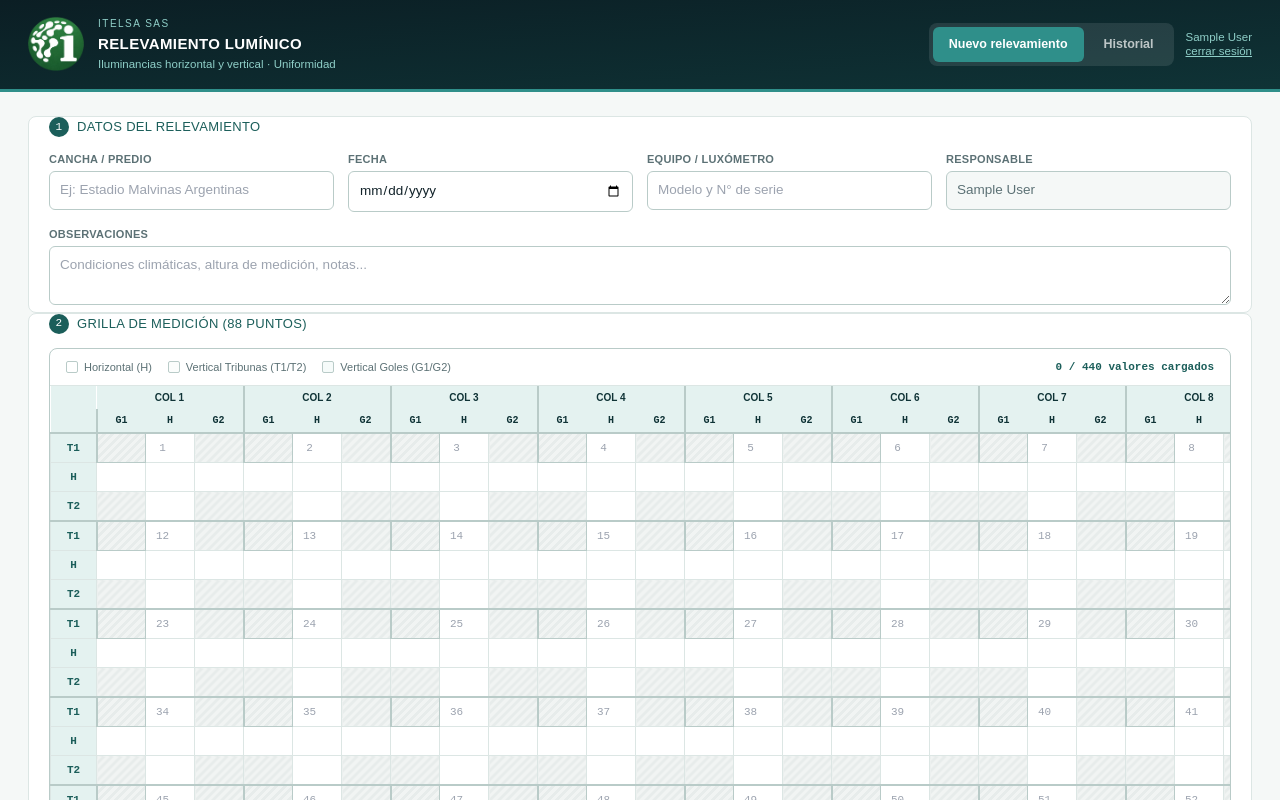
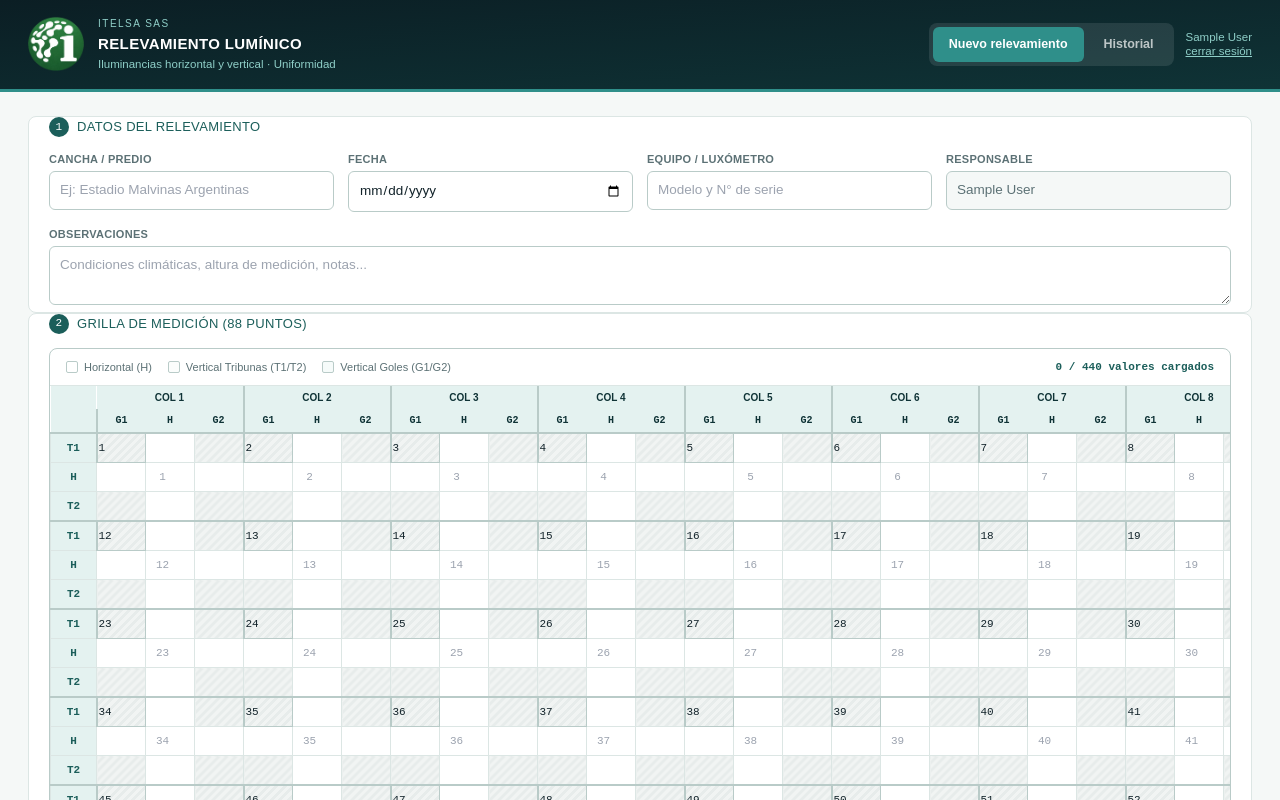
Before and after one commit to avidela47/medicion-de-matriz-88puntos, a Next.js app: page / in a window 1280 px wide. Shown: the top 800 px of the page. Built offline with nearby package versions, Linux system fonts and the light colour scheme; no server answers; sample sign-in values are in the browser's storage.

Commit message:
fix: numero de punto en celda inactiva T1-G1

```diff
--- a/components/GridInput.js
+++ b/components/GridInput.js
@@ -83,12 +83,14 @@ export default function GridInput({ grid, onChange, filled }) {
                         <td
                           key={c}
                           className={`grid-cell-inactive border border-line ${strongL ? 'border-l-2 border-lineStrong' : ''}`}
-                        />
+                        >
+                          {rm === 0 && cm === 0 ? String(pointNumber(r, c)) : ''}
+                        </td>
                       );
                     }
                     const role = cellRole(r, c);
                     const value = grid[r][c];
-                    const placeholder = (rm === 0 && cm === 1) ? String(pointNumber(r, c)) : '';
+                    const placeholder = role === 'H' && rm === 1 ? String(pointNumber(r, c)) : '';
                     return (
                       <td
                         key={c}
--- a/components/PrintReport.js
+++ b/components/PrintReport.js
@@ -104,7 +104,9 @@ function PrintGrid({ grid }) {
                 const strongL = cm === 0 && rm === 0;
                 if (!isActive(r, c)) {
                   return (
-                    <td key={c} className={`border border-gray-400 bg-gray-400 ${strongL ? 'border-l-2 border-gray-500' : ''}`} />
+                    <td key={c} className={`border border-gray-400 bg-gray-400 ${strongL ? 'border-l-2 border-gray-500' : ''}`}>
+                      {rm === 0 && cm === 0 ? pointNumber(r, c) : ''}
+                    </td>
                   );
                 }
                 const v = grid?.[r]?.[c];
```
